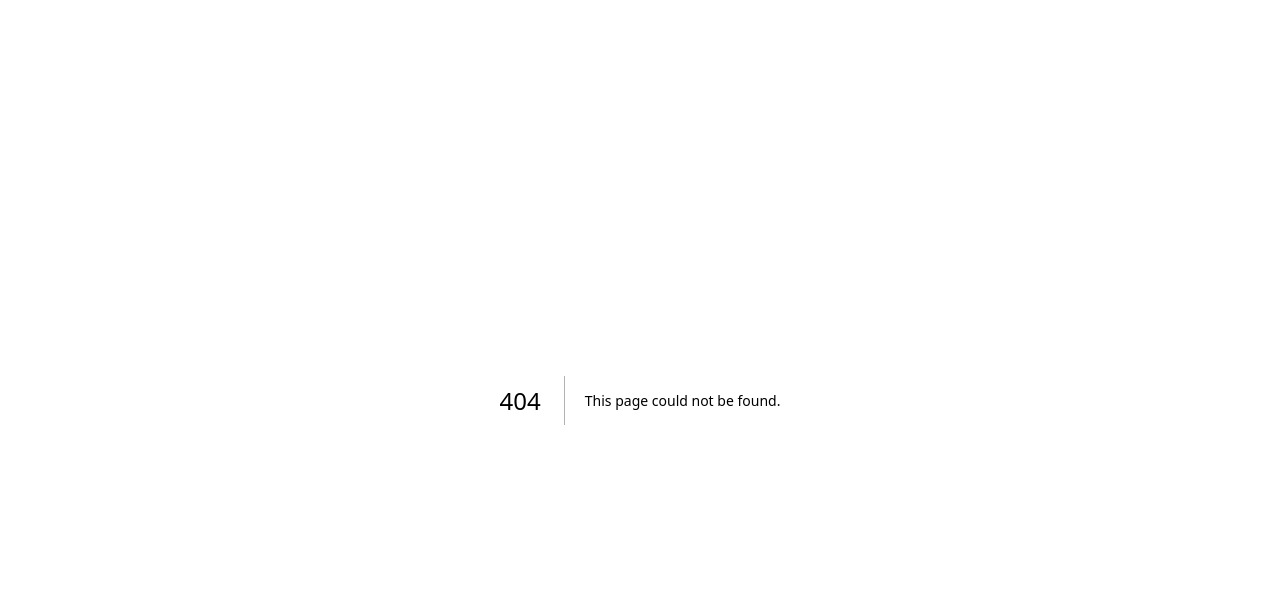
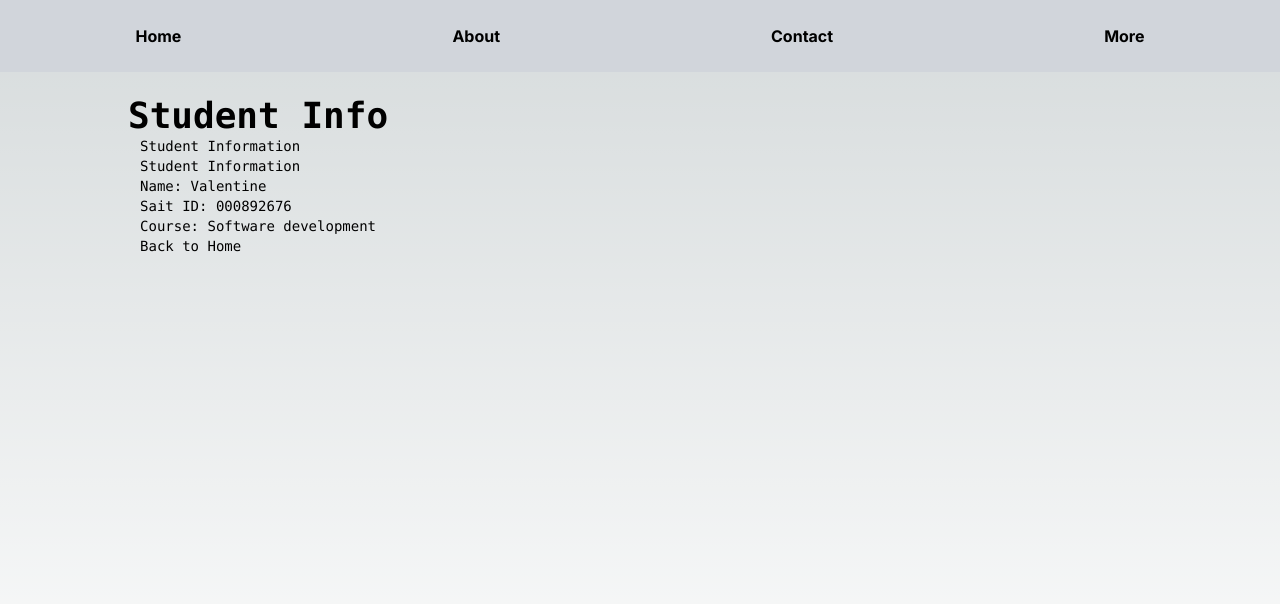
Before and after one commit to Valentine-Jingwa/cprg306-assignments, a Next.js app: page /week2 in a window 1280 px wide. Before the commit this address had no page. Shown: the top 604 px of the page. Built offline with nearby package versions, Linux system fonts and the light colour scheme.

Commit message:
Master
Well had to recreate a couple of times

```diff
--- /dev/null
+++ b/app/StudentInfo.js
@@ -0,0 +1,17 @@
+import Link from 'next/link';
+
+export default function StudentInfo() {
+  return (
+    <main>
+      <h1>Student Information</h1>
+      {/* Student details */}
+      <div>
+        <h1>Student Information</h1>
+        <p>Name: Valentine</p>
+        <p>Sait ID: 000892676</p>
+        <p>Course: Software development</p>
+      </div>
+      <Link className="hover:text-red-300"href="/">Back to Home</Link>
+    </main>
+  );
+}
--- /dev/null
+++ b/app/navbar.js
@@ -0,0 +1,19 @@
+// components/Navbar.js
+
+const Navbar = ({ links }) => {
+    return (
+      <nav className="fixed top-0 left-0 w-full bg-gray-300 text-center py-4 z-50">
+        <ul className="flex justify-around">
+          {links.map((link, index) => (
+            <li key={index} className="px-6 py-2 rounded-lg hover:bg-gray-200 hover:shadow-md">
+              <a href={link.url} className="text-black font-bold">
+                {link.label}
+              </a>
+            </li>
+          ))}
+        </ul>
+      </nav>
+    );
+  };
+
+  export default Navbar;
--- a/app/page.js
+++ b/app/page.js
@@ -1,112 +1,16 @@
-import Image from 'next/image'
+import Link from 'next/link'
 
 export default function Home() {
   return (
     <main className="flex min-h-screen flex-col items-center justify-between p-24">
       <div className="z-10 max-w-5xl w-full items-center justify-between font-mono text-sm lg:flex">
-        <p className="fixed left-0 top-0 flex w-full justify-center border-b border-gray-300 bg-gradient-to-b from-zinc-200 pb-6 pt-8 backdrop-blur-2xl dark:border-neutral-800 dark:bg-zinc-800/30 dark:from-inherit lg:static lg:w-auto  lg:rounded-xl lg:border lg:bg-gray-200 lg:p-4 lg:dark:bg-zinc-800/30">
-          Get started by editing&nbsp;
-          <code className="font-mono font-bold">app/page.js</code>
-        </p>
-        <div className="fixed bottom-0 left-0 flex h-48 w-full items-end justify-center bg-gradient-to-t from-white via-white dark:from-black dark:via-black lg:static lg:h-auto lg:w-auto lg:bg-none">
-          <a
-            className="pointer-events-none flex place-items-center gap-2 p-8 lg:pointer-events-auto lg:p-0"
-            href="https://vercel.com?utm_source=create-next-app&utm_medium=appdir-template&utm_campaign=create-next-app"
-            target="_blank"
-            rel="noopener noreferrer"
-          >
-            By{' '}
-            <Image
-              src="/vercel.svg"
-              alt="Vercel Logo"
-              className="dark:invert"
-              width={100}
-              height={24}
-              priority
-            />
-          </a>
+        <div className="flex flex-col items-center justify-center">
+          <h1 className="text-4xl font-bold text-center">CPRG 306 Assignments</h1>
+          {/* Below is going to be list of links to different weeks of assignments week1-week14*/}
+          <ul className="flex flex-col items-center justify-center">
+            <li className="hover:text-orange-300 list-disc"><Link href="/week2">Week 2 Assignment</Link></li>
+          </ul>
         </div>
-      </div>
-
-      <div className="relative flex place-items-center before:absolute before:h-[300px] before:w-[480px] before:-translate-x-1/2 before:rounded-full before:bg-gradient-radial before:from-white before:to-transparent before:blur-2xl before:content-[''] after:absolute after:-z-20 after:h-[180px] after:w-[240px] after:translate-x-1/3 after:bg-gradient-conic after:from-sky-200 after:via-blue-200 after:blur-2xl after:content-[''] before:dark:bg-gradient-to-br before:dark:from-transparent before:dark:to-blue-700 before:dark:opacity-10 after:dark:from-sky-900 after:dark:via-[#0141ff] after:dark:opacity-40 before:lg:h-[360px] z-[-1]">
-        <Image
-          className="relative dark:drop-shadow-[0_0_0.3rem_#ffffff70] dark:invert"
-          src="/next.svg"
-          alt="Next.js Logo"
-          width={180}
-          height={37}
-          priority
-        />
-      </div>
-
-      <div className="mb-32 grid text-center lg:max-w-5xl lg:w-full lg:mb-0 lg:grid-cols-4 lg:text-left">
-        <a
-          href="https://nextjs.org/docs?utm_source=create-next-app&utm_medium=appdir-template&utm_campaign=create-next-app"
-          className="group rounded-lg border border-transparent px-5 py-4 transition-colors hover:border-gray-300 hover:bg-gray-100 hover:dark:border-neutral-700 hover:dark:bg-neutral-800/30"
-          target="_blank"
-          rel="noopener noreferrer"
-        >
-          <h2 className={`mb-3 text-2xl font-semibold`}>
-            Docs{' '}
-            <span className="inline-block transition-transform group-hover:translate-x-1 motion-reduce:transform-none">
-              -&gt;
-            </span>
-          </h2>
-          <p className={`m-0 max-w-[30ch] text-sm opacity-50`}>
-            Find in-depth information about Next.js features and API.
-          </p>
-        </a>
-
-        <a
-          href="https://nextjs.org/learn?utm_source=create-next-app&utm_medium=appdir-template-tw&utm_campaign=create-next-app"
-          className="group rounded-lg border border-transparent px-5 py-4 transition-colors hover:border-gray-300 hover:bg-gray-100 hover:dark:border-neutral-700 hover:dark:bg-neutral-800 hover:dark:bg-opacity-30"
-          target="_blank"
-          rel="noopener noreferrer"
-        >
-          <h2 className={`mb-3 text-2xl font-semibold`}>
-            Learn{' '}
-            <span className="inline-block transition-transform group-hover:translate-x-1 motion-reduce:transform-none">
-              -&gt;
-            </span>
-          </h2>
-          <p className={`m-0 max-w-[30ch] text-sm opacity-50`}>
-            Learn about Next.js in an interactive course with&nbsp;quizzes!
-          </p>
-        </a>
-
-        <a
-          href="https://vercel.com/templates?framework=next.js&utm_source=create-next-app&utm_medium=appdir-template&utm_campaign=create-next-app"
-          className="group rounded-lg border border-transparent px-5 py-4 transition-colors hover:border-gray-300 hover:bg-gray-100 hover:dark:border-neutral-700 hover:dark:bg-neutral-800/30"
-          target="_blank"
-          rel="noopener noreferrer"
-        >
-          <h2 className={`mb-3 text-2xl font-semibold`}>
-            Templates{' '}
-            <span className="inline-block transition-transform group-hover:translate-x-1 motion-reduce:transform-none">
-              -&gt;
-            </span>
-          </h2>
-          <p className={`m-0 max-w-[30ch] text-sm opacity-50`}>
-            Explore the Next.js 13 playground.
-          </p>
-        </a>
-
-        <a
-          href="https://vercel.com/new?utm_source=create-next-app&utm_medium=appdir-template&utm_campaign=create-next-app"
-          className="group rounded-lg border border-transparent px-5 py-4 transition-colors hover:border-gray-300 hover:bg-gray-100 hover:dark:border-neutral-700 hover:dark:bg-neutral-800/30"
-          target="_blank"
-          rel="noopener noreferrer"
-        >
-          <h2 className={`mb-3 text-2xl font-semibold`}>
-            Deploy{' '}
-            <span className="inline-block transition-transform group-hover:translate-x-1 motion-reduce:transform-none">
-              -&gt;
-            </span>
-          </h2>
-          <p className={`m-0 max-w-[30ch] text-sm opacity-50`}>
-            Instantly deploy your Next.js site to a shareable URL with Vercel.
-          </p>
-        </a>
       </div>
     </main>
   )
--- /dev/null
+++ b/app/week2/page.js
@@ -0,0 +1,39 @@
+import Link from 'next/link'; // Corrected the 'link' to 'Link' to follow standard casing
+import StudentInfo from '../StudentInfo';
+import Navbar from '../navbar'; // Make sure the path is correct and follow standard casing
+
+export default function Home() {
+  // Links for the navbar
+  const links = [
+    { label: 'Home', url: '/' },
+    { label: 'About', url: '/about' },
+    { label: 'Contact', url: '/contact' },
+    { label: 'More', url: '/more' },
+  ];
+
+  return (
+    <main className="flex min-h-screen flex-col items-center justify-between p-24">
+      {/* Adding Navbar here */}
+      <Navbar links={links} />
+
+      <div className="z-10 max-w-5xl w-full items-center justify-between font-mono text-sm lg:flex">
+        <div className="flex flex-col items-center justify-center">
+          <h1 className="text-4xl font-bold text-center">Student Info</h1>
+          {/* Below is going to be links to different weeks of assignments week1-week14*/}
+          <StudentInfo/>
+        </div>
+        {/* Return Button */}
+      </div>
+    </main>
+  )
+}
+{/*
+  function MyApp({ Component, pageProps }) {
+    return (
+      <>
+        <Navbar links={links} />
+        <Component {...pageProps} />
+      </>
+    );
+  }
+ */}
```
